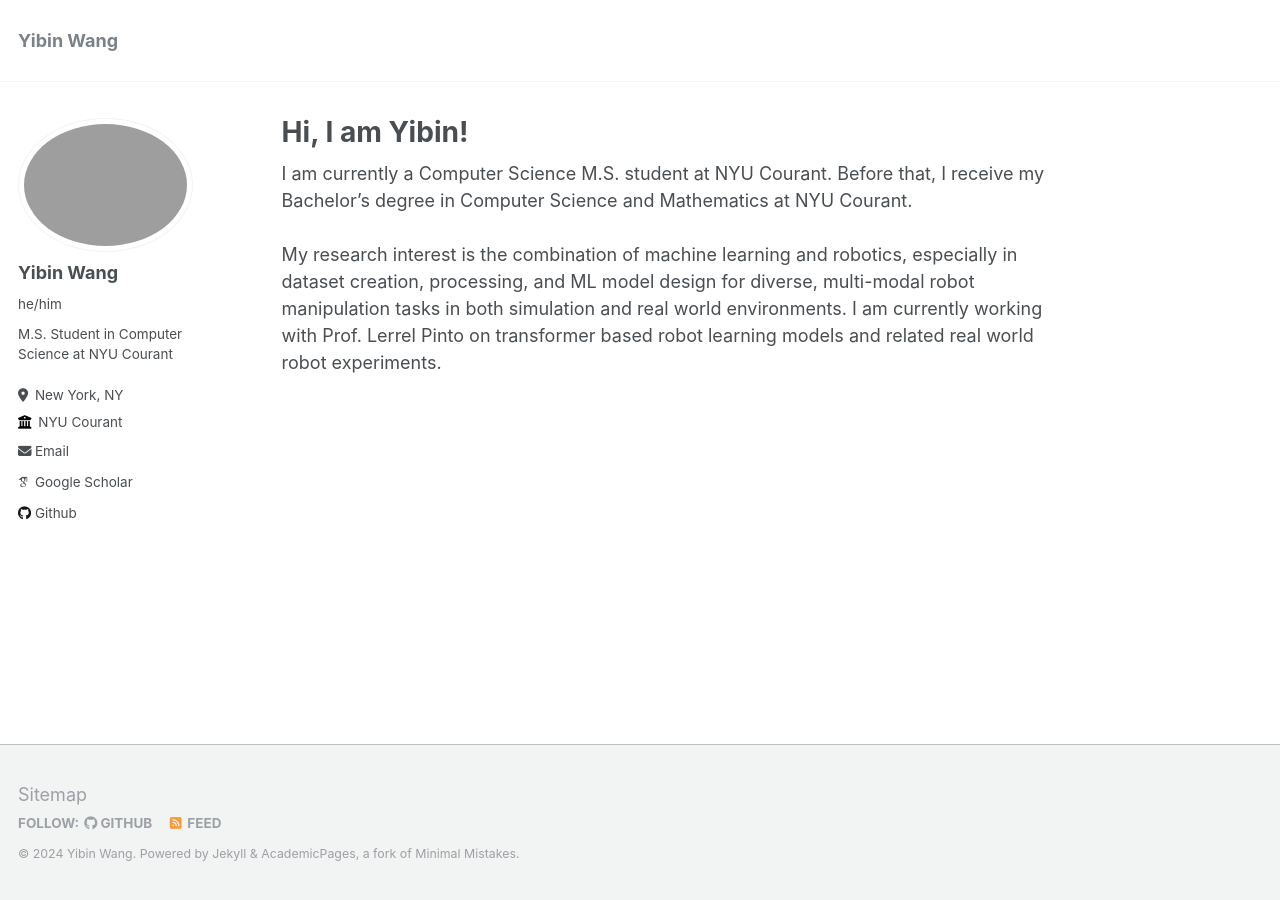
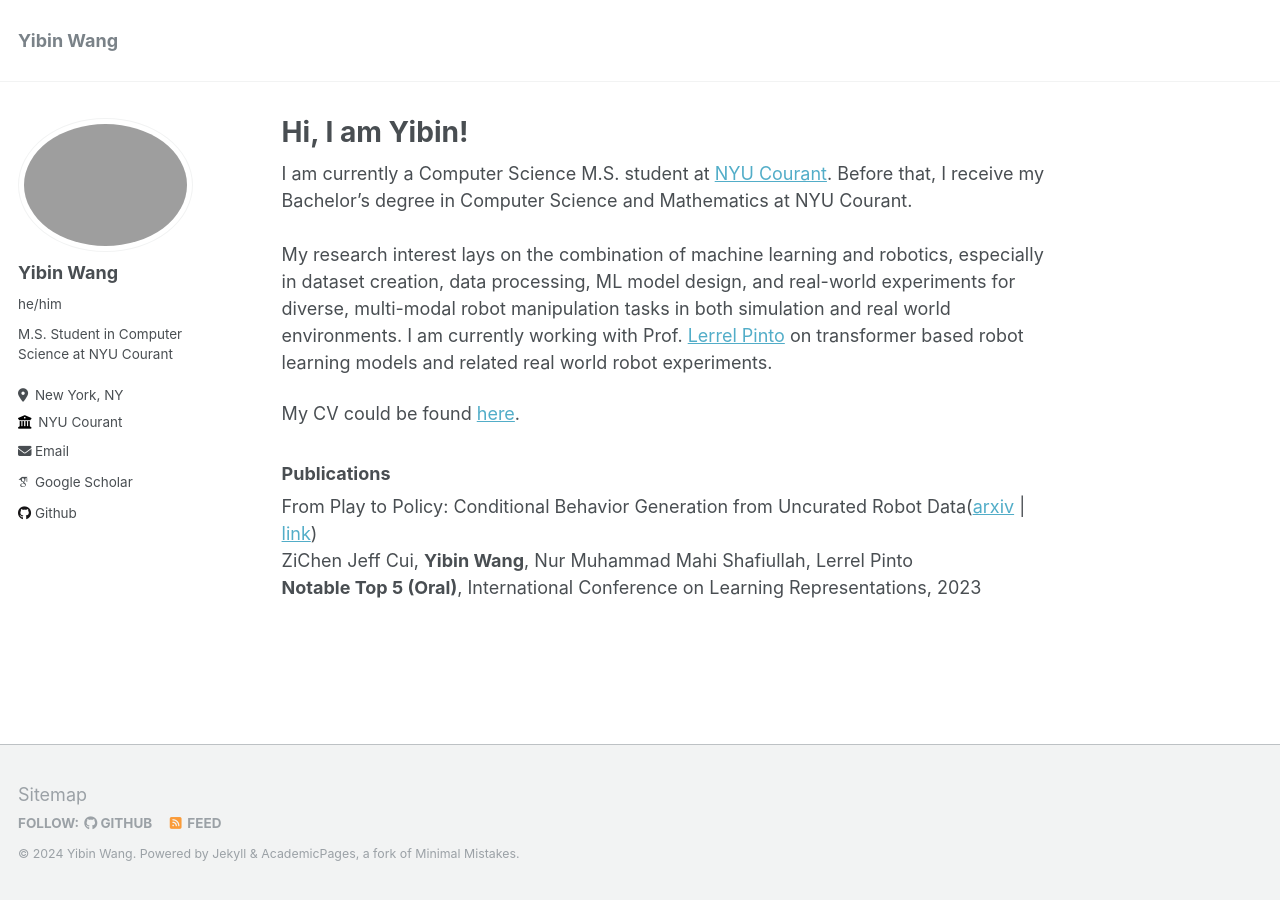
Before and after one commit to WYB929/WYB929.github.io, a Jekyll site: the page built from _pages/about.md, in a window 1280 px wide. Built offline with Jekyll 4.4.1, drawn with Linux system fonts in a browser that asks for light colours; some web fonts are replaced.

Commit message:
Update links,  and publications

```diff
--- a/_pages/about.md
+++ b/_pages/about.md
@@ -7,6 +7,13 @@ redirect_from:
   - /about.html
 ---
 
-I am currently a Computer Science M.S. student at NYU Courant. Before that, I receive my Bachelor's degree in Computer Science and Mathematics at NYU Courant.<br>
+I am currently a Computer Science M.S. student at [NYU Courant](https://cs.nyu.edu/home/index.html). Before that, I receive my Bachelor's degree in Computer Science and Mathematics at NYU Courant.<br>
 <br>
-My research interest is the combination of machine learning and robotics, especially in dataset creation, processing, and ML model design for diverse, multi-modal robot manipulation tasks in both simulation and real world environments. I am currently working with Prof. Lerrel Pinto on transformer based robot learning models and related real world robot experiments.
+My research interest lays on the combination of machine learning and robotics, especially in dataset creation, data processing, ML model design, and real-world experiments for diverse, multi-modal robot manipulation tasks in both simulation and real world environments. I am currently working with Prof. [Lerrel Pinto](https://www.lerrelpinto.com) on transformer based robot learning models and related real world robot experiments.
+
+My CV could be found [here](https://wyb929.github.io/files/CV_Yibin_Wang.pdf).
+
+### Publications
+From Play to Policy: Conditional Behavior Generation from Uncurated Robot Data([arxiv](https://arxiv.org/abs/2210.10047) | [link](https://play-to-policy.github.io)) <br>
+ZiChen Jeff Cui, **Yibin Wang**, Nur Muhammad Mahi Shafiullah, Lerrel Pinto <br>
+**Notable Top 5 (Oral)**, International Conference on Learning Representations, 2023
```
